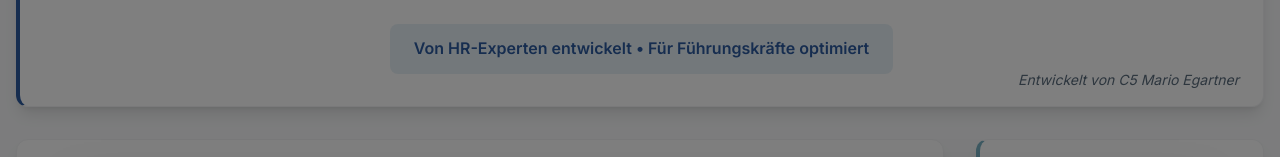
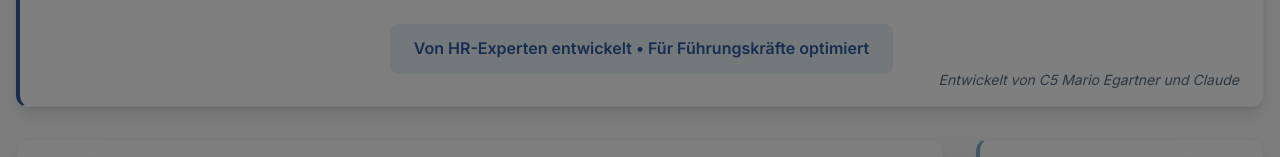
Before and after one commit to alexodexo/Mario, a Next.js app: page /mitarbeitergespraeche in a window 1280 px wide. Shown: the part 325-482 px from the top of the page. Built offline with nearby package versions, Linux system fonts and the light colour scheme.

Commit message:
claude hihi

```diff
--- a/src/components/mitarbeitergespraeche/Header.js
+++ b/src/components/mitarbeitergespraeche/Header.js
@@ -27,7 +27,7 @@ export default function Header({ onShowTutorial }) {
       </div>
 
       <div className="absolute bottom-4 right-6 text-sm text-c5-text-light italic">
-        Entwickelt von C5 Mario Egartner
+        Entwickelt von C5 Mario Egartner und Claude
       </div>
     </div>
   )
```
